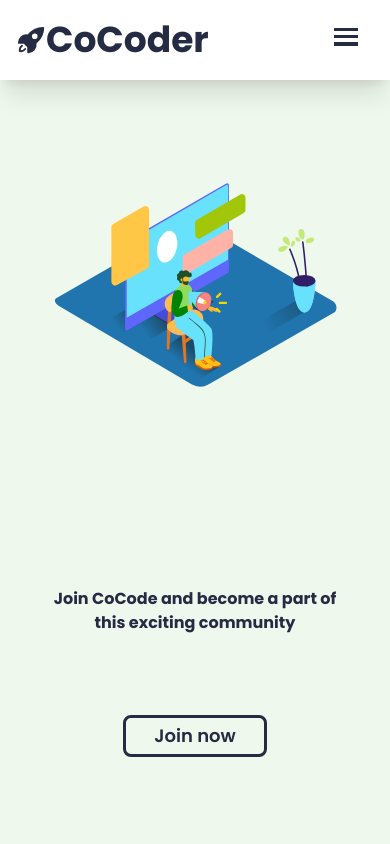
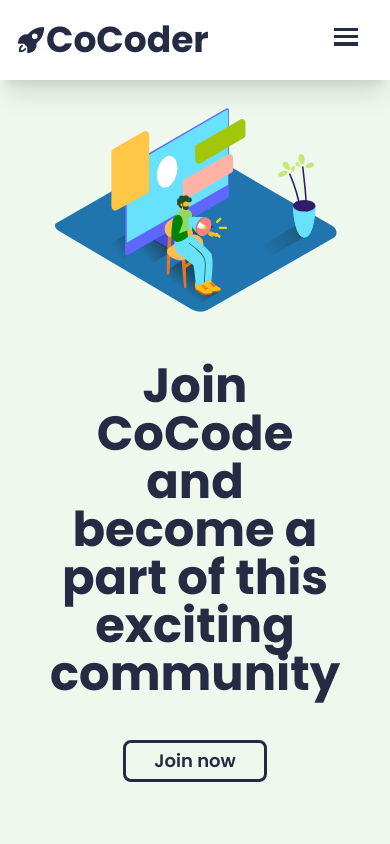
Before and after one commit to OMGATE23/cocoder-sample, a React (Vite) app: page / in a window 390 px wide. Shown: the top 844 px of the page. Built offline with nearby package versions, Linux system fonts and the light colour scheme.

Commit message:
style: responsive heor component

```diff
--- a/src/components/hero/index.jsx
+++ b/src/components/hero/index.jsx
@@ -3,13 +3,13 @@
 import { ArrowRightIcon } from "@heroicons/react/20/solid";
 const Hero = () => {
   return (
-    <div className=" flex text-textColor flex-col-reverse lg:flex-row items-center justify-around w-3/4 mx-auto h-[85vh]">
+    <div className=" flex text-textColor flex-col-reverse lg:flex-row items-center justify-around w-3/4 mx-auto pb-12 h-[85vh]">
       <div className=" py-2 lg:py-8 w-full lg:w-2/3">
-        <div className=" py-8 h-full font-bold text-center lg:text-6xl lg:text-left">
+        <div className=" pt-8 h-full font-bold text-5xl text-center lg:text-7xl lg:text-left">
           Join CoCode and become a part of this exciting community
         </div>
-        <div className="bg-none mx-auto text-base p-[2px] w-fit lg:mx-4">
-          <button className=" transition-all duration-300 w-36 px-3.5 py-1 text-textColor hover:text-white hover:bg-textColor border-solid border-[3px] rounded-lg border-textColor  bg-none">
+        <div className="bg-none  mx-auto text-base w-fit lg:ml-0">
+          <button className=" transition-all duration-300 w-36  py-1 text-textColor hover:text-white hover:bg-textColor border-solid border-[3px] rounded-lg border-textColor  bg-none">
             <span className="text-lg  font-[600] ">Join now</span>{" "}
           </button>
         </div>
```
